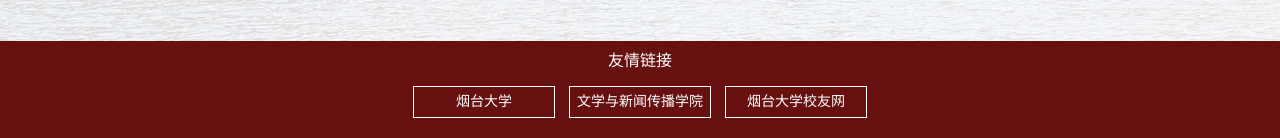
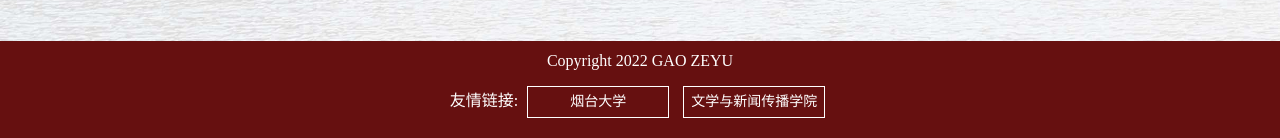
Before and after one commit to sportclass2022/sportclass2022.github.io, a plain HTML site: page 2002.html in a window 1280 px wide. Shown: the part 1058-1196 px from the top of the page. Drawn offline with Linux system fonts and the light colour scheme; grey boxes are pictures that could not be loaded.

Commit message:
Update 2002.html

```diff
--- a/2002.html
+++ b/2002.html
@@ -153,12 +153,10 @@
 
 </div>
 	<div id="footer">
-		<p>友情链接</p>
+		<p>Copyright 2022 GAO ZEYU</p>
+		<p style="display: inline-block;">友情链接:</p>
 		<a href="https://www.ytu.edu.cn/"><p class="link">烟台大学</p></a>
 		<a href="https://renwen.ytu.edu.cn"><p class="link">文学与新闻传播学院</p></a>
-		<a href="https://xiaoyou.ytu.edu.cn/"><p class="link">烟台大学校友网</p></a>
-
-
 	</div>
 </body>
 </html>
```
